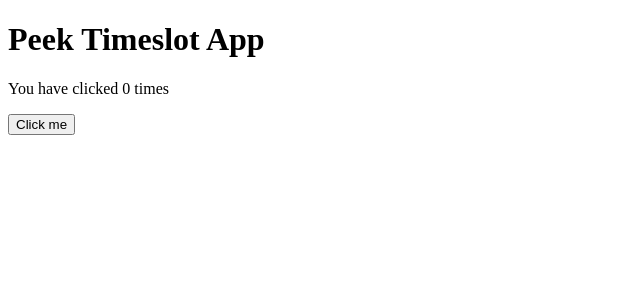
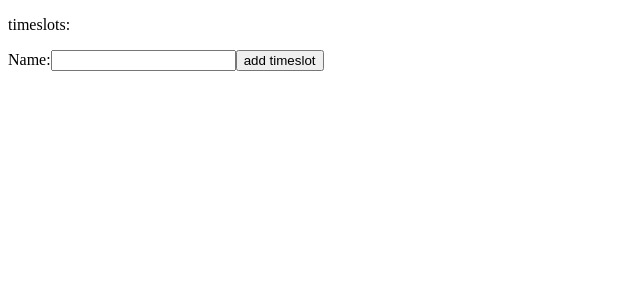
Before and after one commit to lukegabrieli/peek-timeslot-app, a React (Create React App) app: page / in a window 1280 px wide. Shown: the top 300 px of the page, without its empty margins (0-640 px from the left). Built offline with nearby package versions, Linux system fonts and the light colour scheme.

Commit message:
add redux

```diff
--- a/package.json
+++ b/package.json
@@ -3,12 +3,14 @@
   "version": "0.1.0",
   "private": true,
   "dependencies": {
+    "@reduxjs/toolkit": "^1.7.1",
     "@testing-library/jest-dom": "^5.16.1",
     "@testing-library/react": "^12.1.2",
     "@testing-library/user-event": "^13.5.0",
     "gh-pages": "^3.2.3",
     "react": "^17.0.2",
     "react-dom": "^17.0.2",
+    "react-redux": "^7.2.6",
     "react-scripts": "5.0.0",
     "web-vitals": "^2.1.3"
   },
--- a/src/App.js
+++ b/src/App.js
@@ -1,15 +1,30 @@
 import React, {useState} from 'react';
+import { useSelector, useDispatch } from 'react-redux';
+import { addTimeslot } from './redux/timeslot/timeslotSlice';
 
 function App() {
-  const [count, setCount] = useState(0);
+  const [name, setName] = useState('');
+  const timeslots = useSelector(state => state.timeslot.timeslots)
+  const dispatch = useDispatch()
 
   return (
     <div>
-      <h1>Peek Timeslot App</h1>
-      <p>You have clicked {count} times</p>
-      <button onClick={() => setCount(count + 1)}>
-        Click me
-      </button>
+
+    <p>timeslots:</p>
+    <div>
+      {timeslots.map(timeslot => {
+        return <p>{timeslot}</p>;
+      })}
+    </div>
+
+    <label htmlFor="name">Name:</label>
+    <input type="text" id="name" name="name" onChange={event => setName(event.target.value)} />
+
+     <button
+          onClick={() => dispatch(addTimeslot(name))}
+        >
+          add timeslot
+        </button>
     </div>
   );
 }
--- a/src/index.js
+++ b/src/index.js
@@ -2,10 +2,14 @@ import React from 'react';
 import ReactDOM from 'react-dom';
 import App from './App';
 import reportWebVitals from './reportWebVitals';
+import store from './redux/store'
+import {Provider} from 'react-redux'
 
 ReactDOM.render(
   <React.StrictMode>
-    <App />
+    <Provider store={store}>
+      <App />
+    </Provider>
   </React.StrictMode>,
   document.getElementById('root')
 );
--- /dev/null
+++ b/src/redux/store.js
@@ -0,0 +1,8 @@
+import { configureStore } from '@reduxjs/toolkit'
+import timeslotReducer from './timeslot/timeslotSlice'
+
+export default configureStore({
+  reducer: {
+    timeslot: timeslotReducer
+  }
+})
--- /dev/null
+++ b/src/redux/timeslot/timeslotSlice.js
@@ -0,0 +1,17 @@
+import { createSlice } from '@reduxjs/toolkit'
+
+export const timeslotSlice = createSlice({
+  name: 'timeslot',
+  initialState: {
+    timeslots: [],
+  },
+  reducers: {
+    addTimeslot: (state, action) => {
+      state.timeslots.push(action.payload)
+    },
+  }
+})
+
+export const { addTimeslot } = timeslotSlice.actions
+
+export default timeslotSlice.reducer
```
Also changed, not shown: 1 other file (tests, documents, lock files or other folders).
